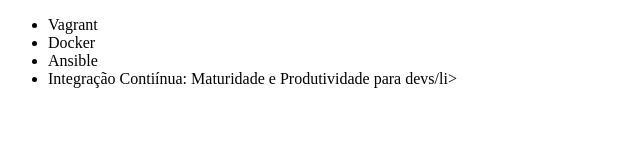
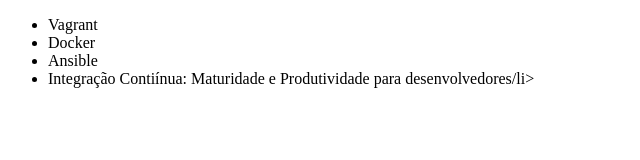
Before and after one commit to figueiredofp/Treino-alura-git, a plain HTML site: page index.html in a window 1280 px wide. Shown: the full height of the page, 0-640 px from the left. Drawn offline with Linux system fonts and the light colour scheme.

Commit message:
alterado titulo curso

```diff
--- a/index.html
+++ b/index.html
@@ -9,7 +9,7 @@
         <li>Vagrant</li>
         <li>Docker</li>
         <li>Ansible</li>
-        <li>Integração Contiínua: Maturidade e Produtividade para devs/li>
+        <li>Integração Contiínua: Maturidade e Produtividade para desenvolvedores/li>
     </ul>
 </body>
 </html>
```
